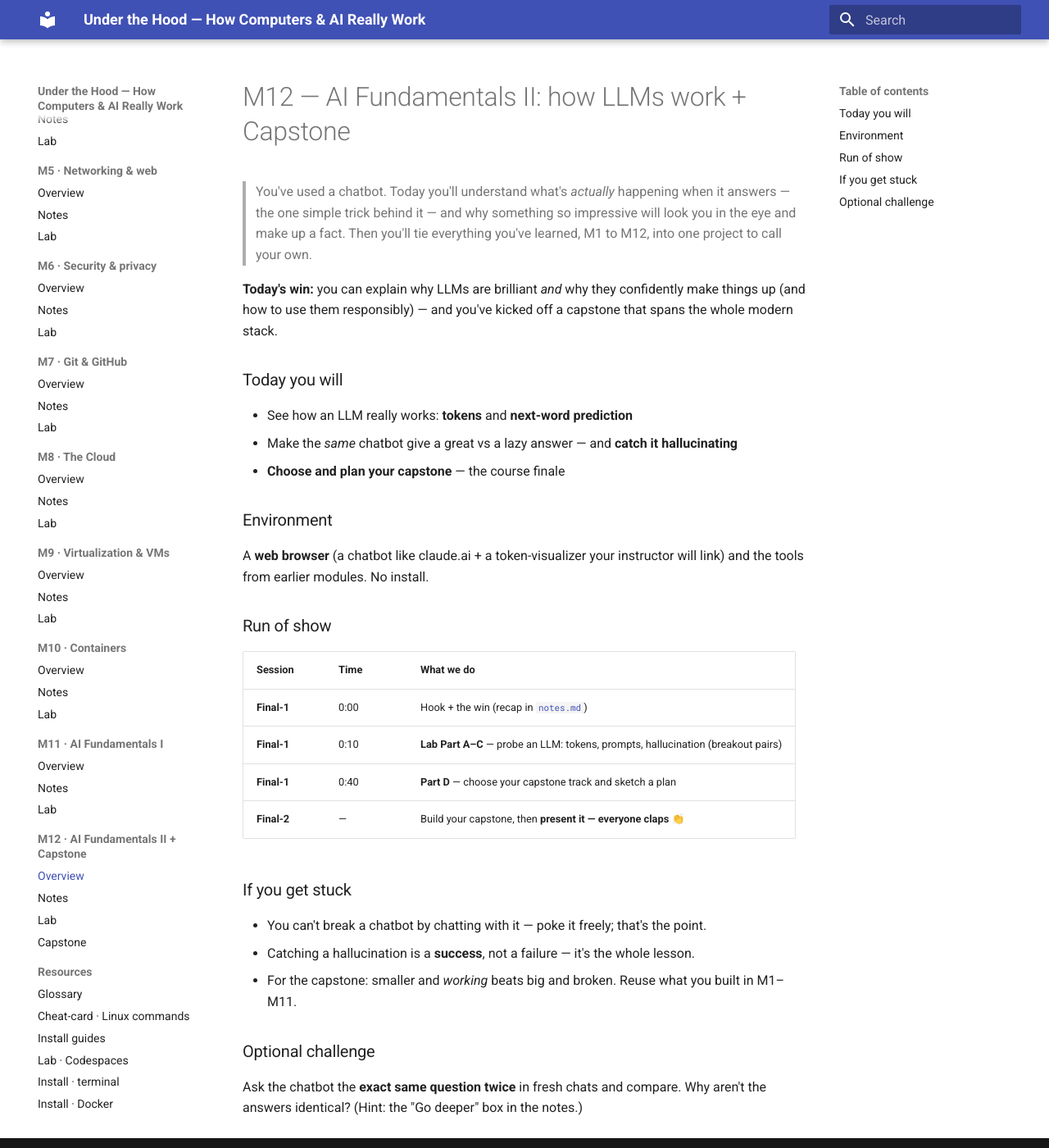
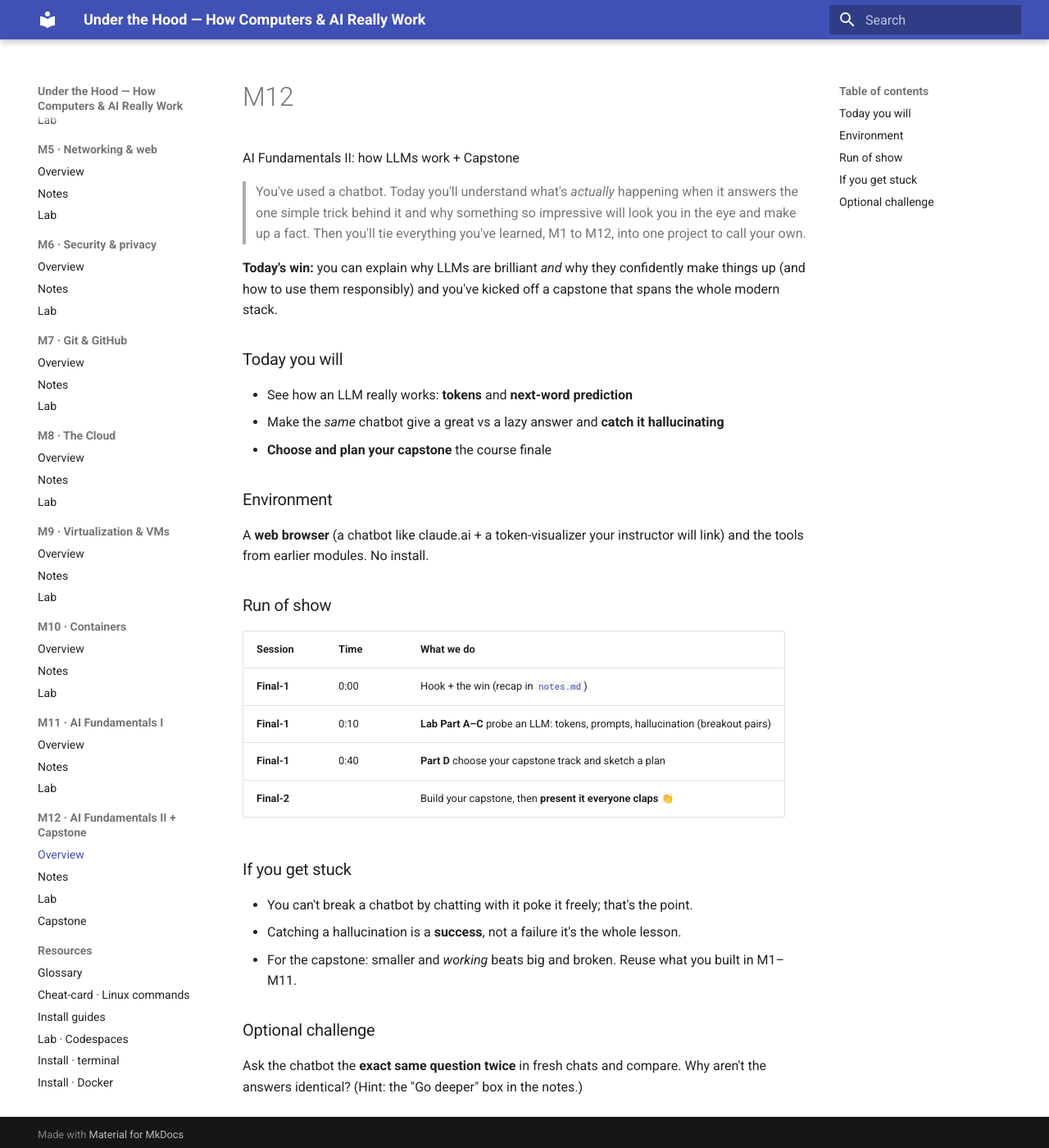
Before and after one commit to ThinkTechConsultingLLC/under-the-hood-course, an MkDocs documentation site: the page built from docs/m12-ai-fundamentals-2/README.md, in a window 1280 px wide and 1400 px high. Shown: the whole window at 82% size. Built offline with MkDocs 1.6.1 and Material for MkDocs 9.7.7, drawn with Linux system fonts in a browser that asks for light colours.

```diff
--- a/docs/m12-ai-fundamentals-2/README.md
+++ b/docs/m12-ai-fundamentals-2/README.md
@@ -1,15 +1,16 @@
-# M12 — AI Fundamentals II: how LLMs work + Capstone
+# M12
+AI Fundamentals II: how LLMs work + Capstone
 
-> You've used a chatbot. Today you'll understand what's *actually* happening when it answers — the one
-> simple trick behind it — and why something so impressive will look you in the eye and make up a fact.
+> You've used a chatbot. Today you'll understand what's *actually* happening when it answers the one
+> simple trick behind it and why something so impressive will look you in the eye and make up a fact.
 > Then you'll tie everything you've learned, M1 to M12, into one project to call your own.
 
-**Today's win:** you can explain why LLMs are brilliant *and* why they confidently make things up (and how to use them responsibly) — and you've kicked off a capstone that spans the whole modern stack.
+**Today's win:** you can explain why LLMs are brilliant *and* why they confidently make things up (and how to use them responsibly) and you've kicked off a capstone that spans the whole modern stack.
 
 ### Today you will
 - See how an LLM really works: **tokens** and **next-word prediction**
-- Make the *same* chatbot give a great vs a lazy answer — and **catch it hallucinating**
-- **Choose and plan your capstone** — the course finale
+- Make the *same* chatbot give a great vs a lazy answer and **catch it hallucinating**
+- **Choose and plan your capstone** the course finale
 
 ### Environment
 A **web browser** (a chatbot like claude.ai + a token-visualizer your instructor will link) and the tools from earlier modules. No install.
@@ -18,13 +19,13 @@ A **web browser** (a chatbot like claude.ai + a token-visualizer your instructor
 | Session | Time | What we do |
 |---|------|------------|
 | **Final-1** | 0:00 | Hook + the win (recap in [`notes.md`](notes.md)) |
-| **Final-1** | 0:10 | **Lab Part A–C** — probe an LLM: tokens, prompts, hallucination (breakout pairs) |
-| **Final-1** | 0:40 | **Part D** — choose your capstone track and sketch a plan |
-| **Final-2** | — | Build your capstone, then **present it — everyone claps** 👏 |
+| **Final-1** | 0:10 | **Lab Part A–C** probe an LLM: tokens, prompts, hallucination (breakout pairs) |
+| **Final-1** | 0:40 | **Part D** choose your capstone track and sketch a plan |
+| **Final-2** | | Build your capstone, then **present it everyone claps** 👏 |
 
 ### If you get stuck
-- You can't break a chatbot by chatting with it — poke it freely; that's the point.
-- Catching a hallucination is a **success**, not a failure — it's the whole lesson.
+- You can't break a chatbot by chatting with it poke it freely; that's the point.
+- Catching a hallucination is a **success**, not a failure it's the whole lesson.
 - For the capstone: smaller and *working* beats big and broken. Reuse what you built in M1–M11.
 
 ### Optional challenge
```
